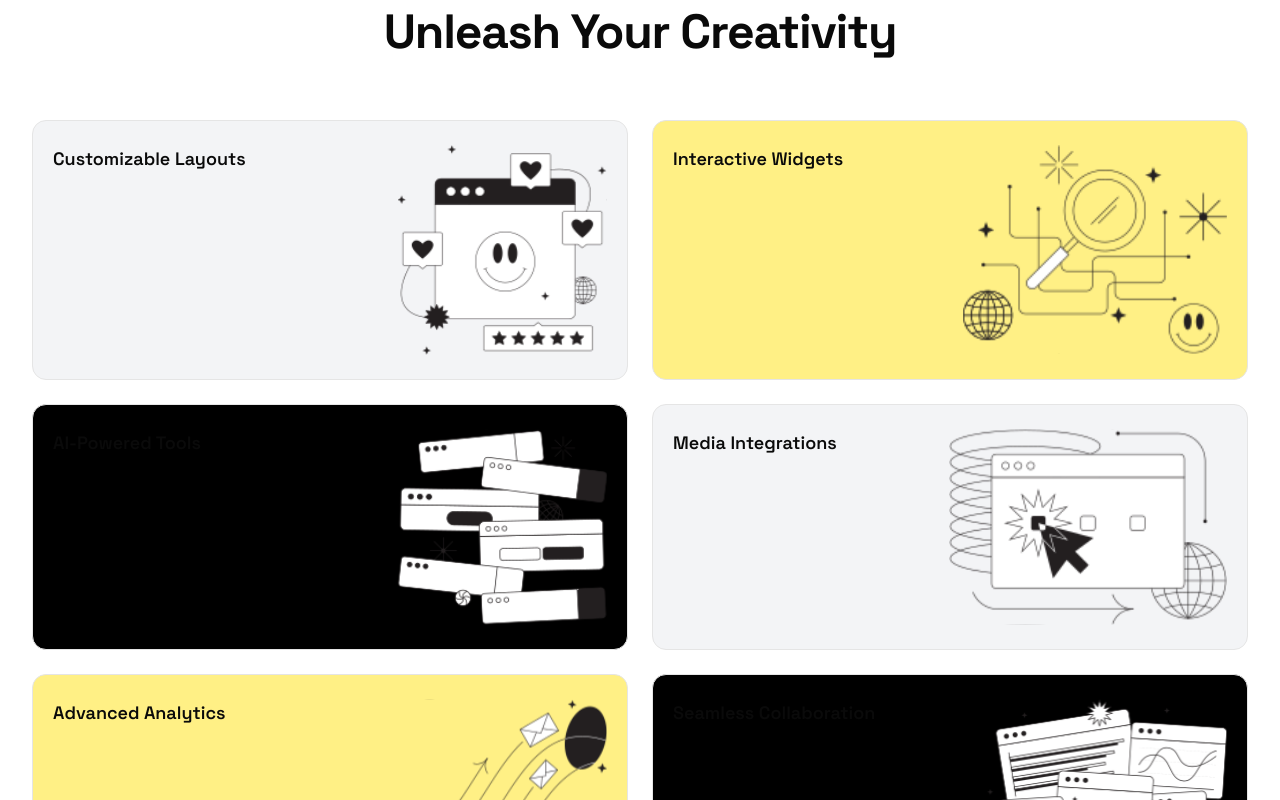
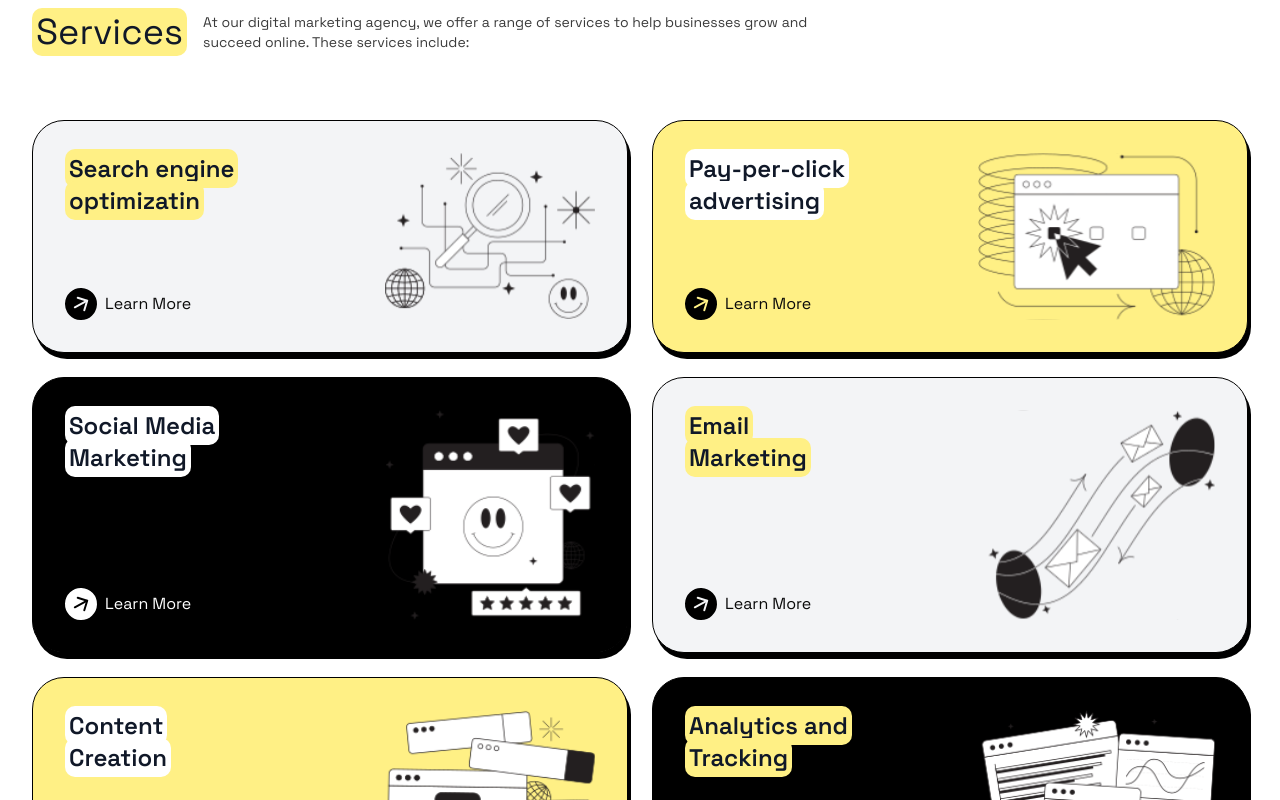
Before and after one commit to cepguna/react-positivus, a React (Vite) app: page / in a window 1280 px wide. Shown: the part 960-1760 px from the top of the page. Built offline with nearby package versions, Linux system fonts and the light colour scheme.

Commit message:
chore: update services section

```diff
--- a/src/components/services-section.tsx
+++ b/src/components/services-section.tsx
@@ -8,6 +8,7 @@ import {
 } from "@/constants/images";
 import { cn } from "@/lib/utils";
 import {
+	ArrowRight,
 	Blocks,
 	Bot,
 	ChartPie,
@@ -15,41 +16,42 @@ import {
 	MessageCircle,
 	Settings2,
 } from "lucide-react";
+import { TitleSection } from "./title-section";
 
 const features = [
 	{
 		icon: Settings2,
-		title: "Customizable Layouts",
+		title: ["Search engine", "optimizatin"],
 		background: "bg-gray-100",
+		image: IL_SERVICE2,
+	},
+	{
+		icon: Blocks,
+		title: ["Pay-per-click", "advertising"],
+		background: "bg-yellow-200",
+		image: IL_SERVICE4,
+	},
+	{
+		icon: Bot,
+		title: ["Social Media", "Marketing"],
+		background: "bg-black",
 		image: IL_SERVICE1,
 	},
 	{
-		icon: Blocks,
-		title: "Interactive Widgets",
-		background: "bg-yellow-200",
-		image: IL_SERVICE2,
+		icon: Film,
+		title: ["Email", "Marketing"],
+		background: "bg-gray-100",
+		image: IL_SERVICE5,
 	},
 	{
-		icon: Bot,
-		title: "AI-Powered Tools",
-		background: "bg-black",
+		icon: ChartPie,
+		title: ["Content", "Creation"],
+		background: "bg-yellow-200",
 		image: IL_SERVICE3,
 	},
 	{
-		icon: Film,
-		title: "Media Integrations",
-		background: "bg-gray-100",
-		image: IL_SERVICE4,
-	},
-	{
-		icon: ChartPie,
-		title: "Advanced Analytics",
-		background: "bg-yellow-200",
-		image: IL_SERVICE5,
-	},
-	{
 		icon: MessageCircle,
-		title: "Seamless Collaboration",
+		title: ["Analytics and", "Tracking"],
 		background: "bg-black",
 		image: IL_SERVICE6,
 	},
@@ -57,21 +59,67 @@ const features = [
 
 export const ServicesSection = () => {
 	return (
-		<div className="mb-20 custom-container">
-			<h2 className="text-4xl sm:text-5xl font-bold tracking-tight text-center">
-				Unleash Your Creativity
-			</h2>
+		<div className="mb-40 custom-container">
+			<TitleSection
+				title="Services"
+				description="At our digital marketing agency, we offer a range of services to help businesses grow and succeed online. These services include:"
+			/>
 			<div className="mt-10 sm:mt-16 grid sm:grid-cols-2 gap-6">
 				{features.map((feature, i) => (
 					<div
-						key={feature.title}
+						key={`services-${i}`}
 						className={cn(
-							"flex flex-start justify-between border rounded-xl py-6 px-5 gap-5",
+							"flex flex-start justify-between border border-black rounded-4xl py-8 px-8 gap-5  shadow-[3px_6px_0px_rgba(0,0,0,1)]",
 							feature.background,
 						)}
 					>
-						<div className="flex flex-col">
-							<span className="text-lg font-semibold">{feature.title}</span>
+						<div className="flex flex-col justify-between">
+							<div>
+								{feature.title.map((item, ii) => (
+									<div key={`${item}-${ii}`}>
+										<span
+											className={cn(
+												"text-2xl font-semibold bg-white text-gray-900 p-1 rounded-lg",
+												feature.background === "bg-gray-100" && "bg-yellow-200",
+												feature.background === "bg-black" &&
+													i === 5 &&
+													"bg-yellow-200",
+											)}
+										>
+											{item}
+										</span>
+									</div>
+								))}
+							</div>
+							<div
+								className="flex items-center gap-2 cursor-pointer"
+								role="button"
+							>
+								<div
+									className={cn(
+										"bg-black rounded-full p-1 rotate-2",
+
+										feature.background.includes("black") && "bg-white",
+									)}
+								>
+									<ArrowRight
+										className={cn(
+											"rotate-[-30deg]",
+											feature.background.includes("yellow") &&
+												"text-yellow-200",
+											feature.background.includes("black") && "text-black",
+											feature.background.includes("gray") && "text-gray-100",
+										)}
+									/>
+								</div>
+								<span
+									className={cn(
+										feature.background.includes("black") && "text-white",
+									)}
+								>
+									Learn More
+								</span>
+							</div>
 						</div>
 						<img src={feature.image} alt={`img-service-${i}`} />
 					</div>
```
